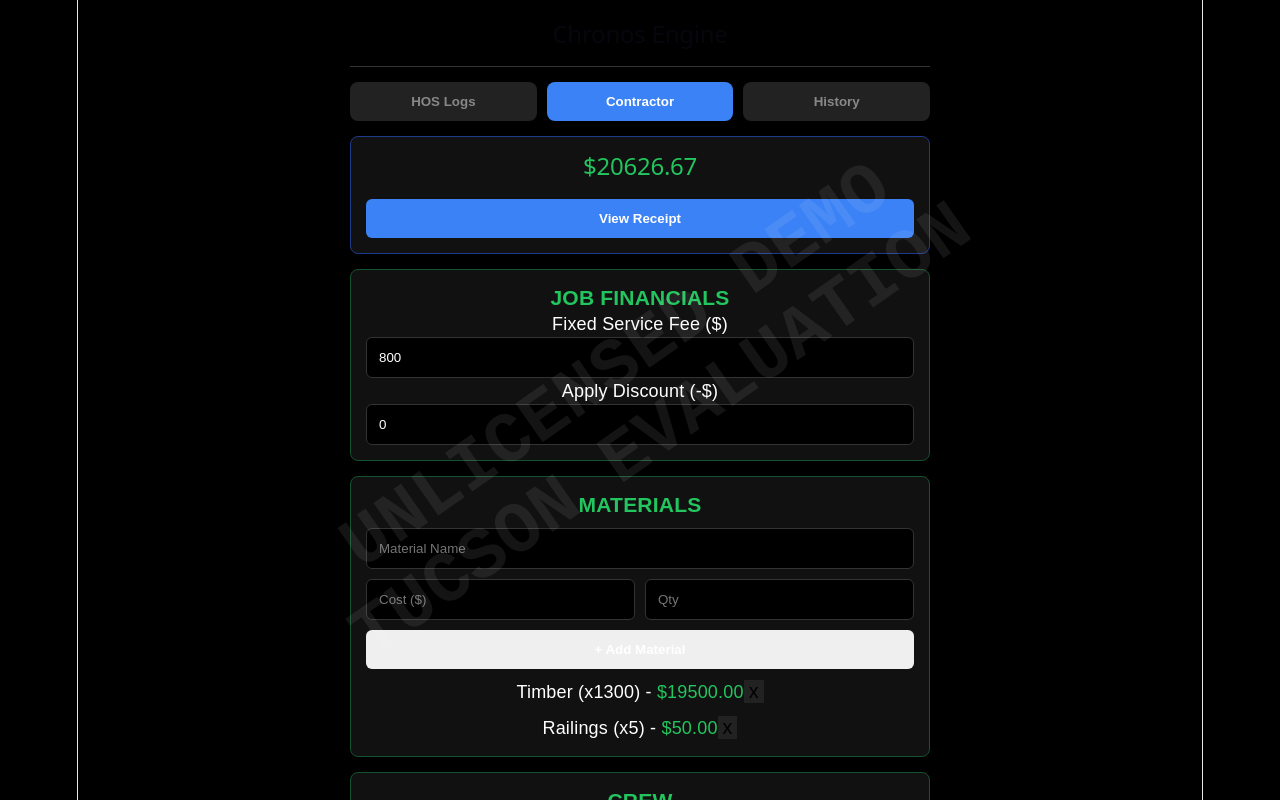
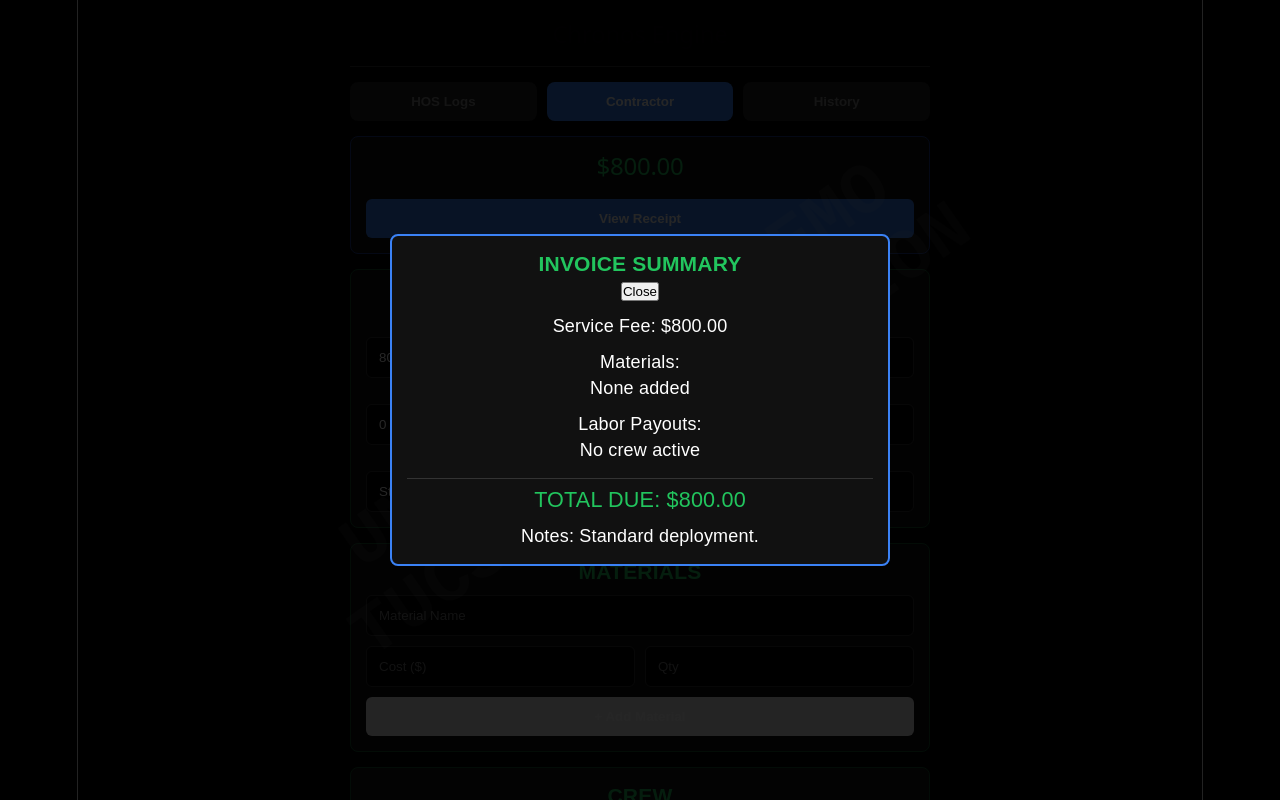
Before and after one commit to xNoOnex/chronos-demo, a React (Vite) app: page / in a window 1280 px wide. Both pictures are taken after a click on the button "View Receipt". Shown: the top 800 px of the page. Built offline with nearby package versions, Linux system fonts and the light colour scheme.

Commit message:
Remove pre-populated dummy data and wire up live receipt modal

```diff
--- a/src/App.css
+++ b/src/App.css
@@ -26,3 +26,8 @@
 .bg-purple { background-color: var(--accent-purple) !important; color: white; }
 .mb-2 { margin-bottom: 10px; }
 .border-none { border: none; font-size: 1.1em; padding: 0 5px; }
+.modal-overlay { position: fixed; top: 0; left: 0; width: 100vw; height: 100vh; background: rgba(0,0,0,0.85); z-index: 10000; display: flex; justify-content: center; align-items: center; padding: 15px; }
+.modal-content { width: 100%; max-width: 500px; max-height: 90vh; overflow-y: auto; background: #111; border: 2px solid var(--accent-blue); }
+.pl-2 { padding-left: 10px; }
+.border-top { border-top: 1px solid #333; }
+.pt-2 { padding-top: 8px; }
--- a/src/App.jsx
+++ b/src/App.jsx
@@ -11,23 +11,21 @@
     return () => clearInterval(interval);
   }, []);
 
-  // --- STATE ---
+  // --- STATE (Clean Slate: No pre-added junk) ---
   const [fixedFee, setFixedFee] = useState(800);
   const [discount, setDiscount] = useState(0);
+  const [jobNotes, setJobNotes] = useState('Standard deployment.');
 
-  const [materials, setMaterials] = useState([
-    { id: 1, name: 'Timber', cost: 15, qty: 1300 },
-    { id: 2, name: 'Railings', cost: 10, qty: 5 }
-  ]);
+  const [materials, setMaterials] = useState([]);
   const [matName, setMatName] = useState('');
   const [matCost, setMatCost] = useState('');
   const [matQty, setMatQty] = useState('');
 
-  const [crew, setCrew] = useState([
-    { id: 1, name: 'Quintan', rate: 25, isActive: false, accumulatedSecs: 39841, currentStartTimestamp: null }
-  ]);
+  const [crew, setCrew] = useState([]);
   const [crewName, setCrewName] = useState('');
   const [crewRate, setCrewRate] = useState('');
+
+  const [showReceiptModal, setShowReceiptModal] = useState(false);
 
   // --- MATH DERIVATIONS ---
   const displayCrew = crew.map(c => {
@@ -94,7 +92,7 @@
           <div className="view-container contractor-theme">
             <div className="card border-blue">
               <h2 className="text-center text-green">${grossBillable.toFixed(2)}</h2>
-              <button className="btn-full bg-blue mt-2">View Receipt</button>
+              <button onClick={() => setShowReceiptModal(true)} className="btn-full bg-blue mt-2">View Receipt</button>
             </div>
 
             <div className="card border-green mt-3">
@@ -103,6 +101,8 @@
               <input type="number" value={fixedFee} onChange={(e) => setFixedFee(e.target.value)} className="input-dark" />
               <label className="label mt-2 text-red">Apply Discount (-$)</label>
               <input type="number" value={discount} onChange={(e) => setDiscount(e.target.value)} className="input-dark border-red" />
+              <label className="label mt-2">Invoice Notes</label>
+              <input type="text" value={jobNotes} onChange={(e) => setJobNotes(e.target.value)} className="input-dark" />
             </div>
 
             <div className="card border-green mt-3">
@@ -157,7 +157,6 @@
           </div>
         )}
 
-        {/* HOS and History remain visually static placeholders for the demo to save memory */}
         {activeTab === 'hos' && (
           <div className="card border-purple mt-3"><h3 className="text-center text-purple">HOS Timers (Demo restricted)</h3></div>
         )}
@@ -165,6 +164,37 @@
           <div className="card border-orange mt-3"><h3 className="text-center text-orange">Archives (Demo restricted)</h3></div>
         )}
       </main>
+
+      {/* LIVE INTERACTIVE RECEIPT MODAL */}
+      {showReceiptModal && (
+        <div className="modal-overlay">
+          <div className="modal-content card border-blue">
+            <div className="flex-between">
+              <h3 className="text-green">INVOICE SUMMARY</h3>
+              <button onClick={() => setShowReceiptModal(false)} className="btn-small bg-red">Close</button>
+            </div>
+            <div className="mt-2 text-sm">
+              <div className="flex-between"><span>Service Fee:</span> <span>${parseFloat(fixedFee || 0).toFixed(2)}</span></div>
+              {discount > 0 && <div className="flex-between text-red"><span>Discount Applied:</span> <span>-${parseFloat(discount).toFixed(2)}</span></div>}
+
+              <div className="mt-2 bold text-gray">Materials:</div>
+              {materials.length === 0 ? <div className="italic text-gray">None added</div> : materials.map(m => (
+                <div key={m.id} className="flex-between pl-2"><span>{m.name} (x{m.qty})</span> <span>${(m.cost * m.qty).toFixed(2)}</span></div>
+              ))}
+
+              <div className="mt-2 bold text-gray">Labor Payouts:</div>
+              {displayCrew.length === 0 ? <div className="italic text-gray">No crew active</div> : displayCrew.map(c => (
+                <div key={c.id} className="flex-between pl-2"><span>{c.name} ({formatTime(c.liveElapsed)})</span> <span>${((c.liveElapsed / 3600) * c.rate).toFixed(2)}</span></div>
+              ))}
+
+              <div className="mt-3 border-top pt-2 flex-between bold text-green" style={{ fontSize: '1.2em' }}>
+                <span>TOTAL DUE:</span> <span>${grossBillable.toFixed(2)}</span>
+              </div>
+              <div className="mt-2 italic text-gray">Notes: {jobNotes}</div>
+            </div>
+          </div>
+        </div>
+      )}
     </div>
   );
 }
```
